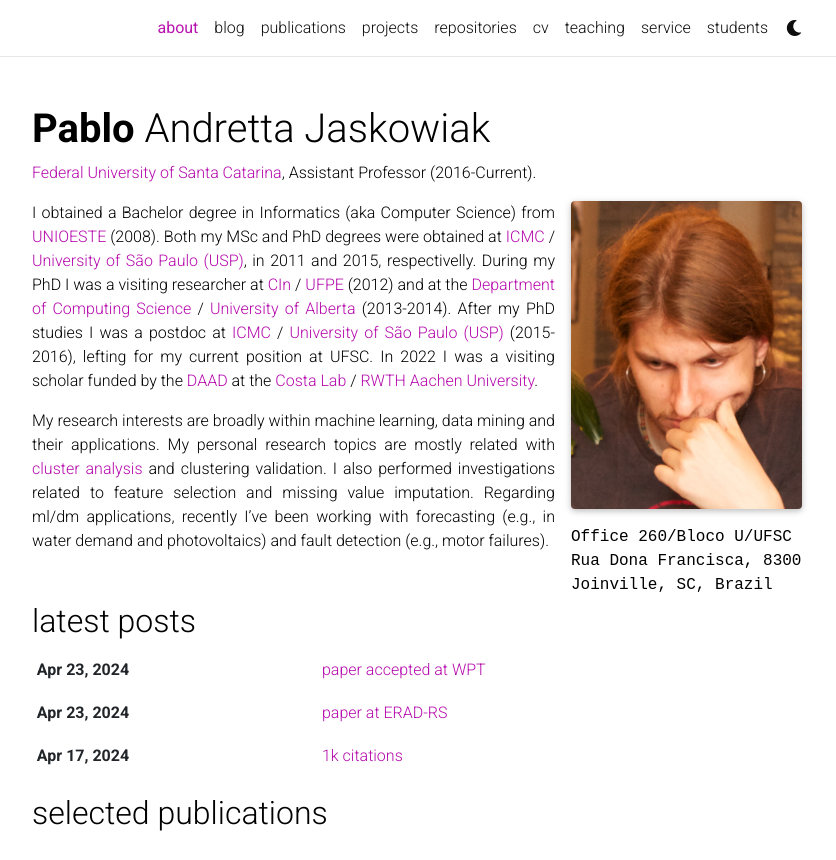
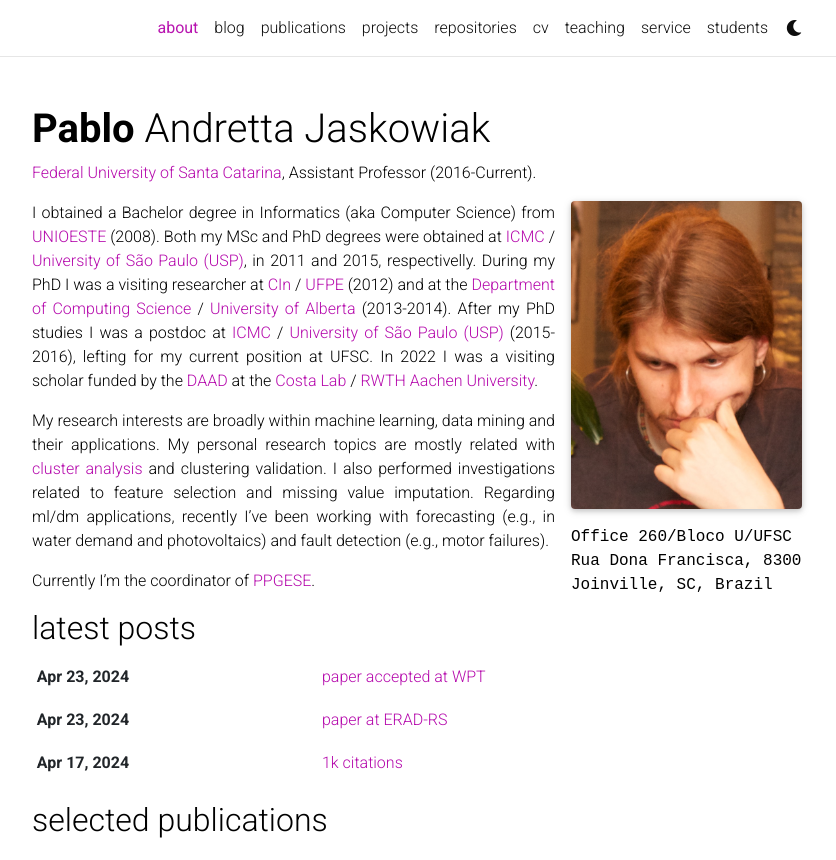
Before and after one commit to pajaskowiak/pajaskowiak.github.io, a Jekyll site: the page built from _pages/about.md, in a window 1280 px wide and 1137 px high, cut to the strip 0-860 px from the top of the window. Shown: the whole strip, without its empty margins (223-1059 px from the left). Built offline with Jekyll 4.4.1, drawn with Linux system fonts in a browser that asks for light colours; full-size pictures stand in for the smaller copies a plugin makes; comment, search, counter and statistics services are not loaded; a style sheet for code colours, icons or effects is not loaded.

Commit message:
Update about.md

```diff
--- a/_pages/about.md
+++ b/_pages/about.md
@@ -24,3 +24,5 @@ social: true  # includes social icons at the bottom of the page
 I obtained a Bachelor degree in Informatics (aka Computer Science) from [UNIOESTE](http://unioeste.br) (2008). Both my MSc and PhD degrees were obtained at [ICMC](https://www.icmc.usp.br/en/) / [University of São Paulo (USP)](http://usp.br), in 2011 and 2015, respectivelly. During my PhD I was a visiting researcher at [CIn](https://portal.cin.ufpe.br/) / [UFPE](https://www.ufpe.br/) (2012) and at the [Department of Computing Science](https://www.ualberta.ca/computing-science/index.html) / [University of Alberta](https://www.ualberta.ca/index.html) (2013-2014). After my PhD studies I was a postdoc at [ICMC](https://www.icmc.usp.br/en/) / [University of São Paulo (USP)](http://usp.br) (2015-2016), lefting for my current position at UFSC. In 2022 I was a visiting scholar funded by the [DAAD](https://www.daad.org/en/) at the [Costa Lab](https://costalab.org/) / [RWTH Aachen University](https://www.rwth-aachen.de/).
 
 My research interests are broadly within machine learning, data mining and their applications. My personal research topics are mostly related with [cluster analysis](https://en.wikipedia.org/wiki/Cluster_analysis) and clustering validation. I also performed investigations related to feature selection and missing value imputation. Regarding ml/dm applications, recently I've been working with forecasting (e.g., in water demand and photovoltaics) and fault detection (e.g., motor failures).
+
+Currently I'm the coordinator of [PPGESE](https://ppgese.joinville.ufsc.br/).
```
